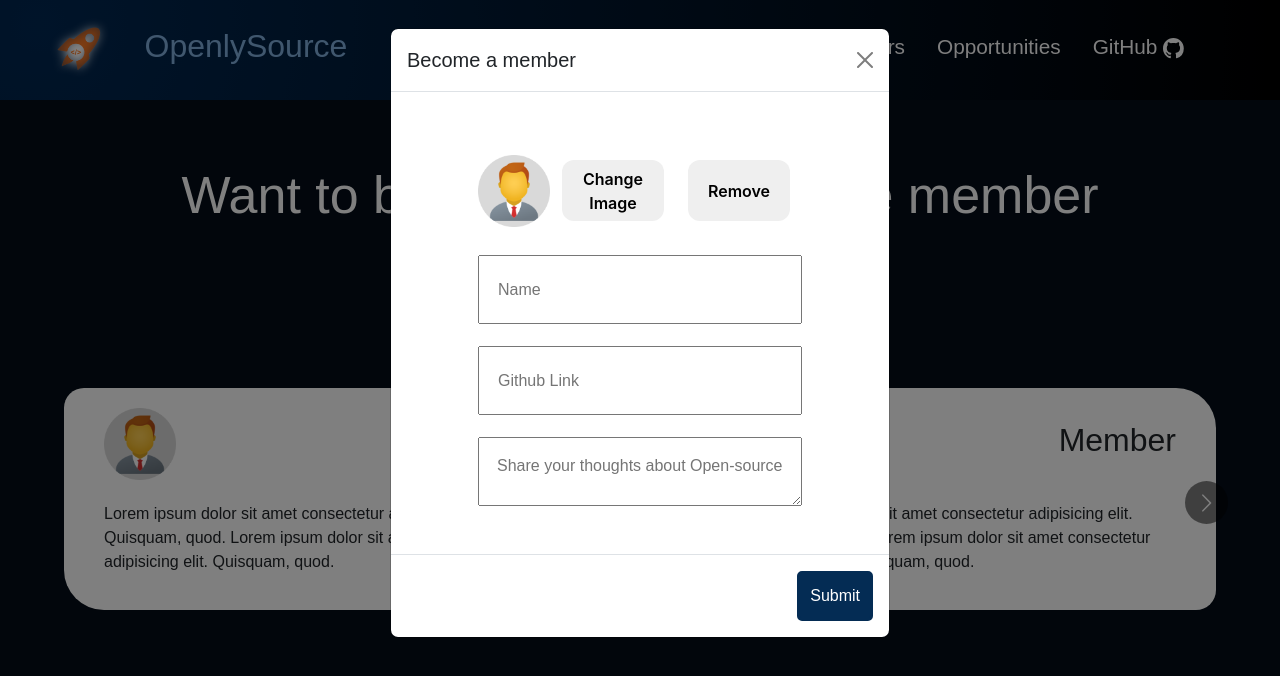
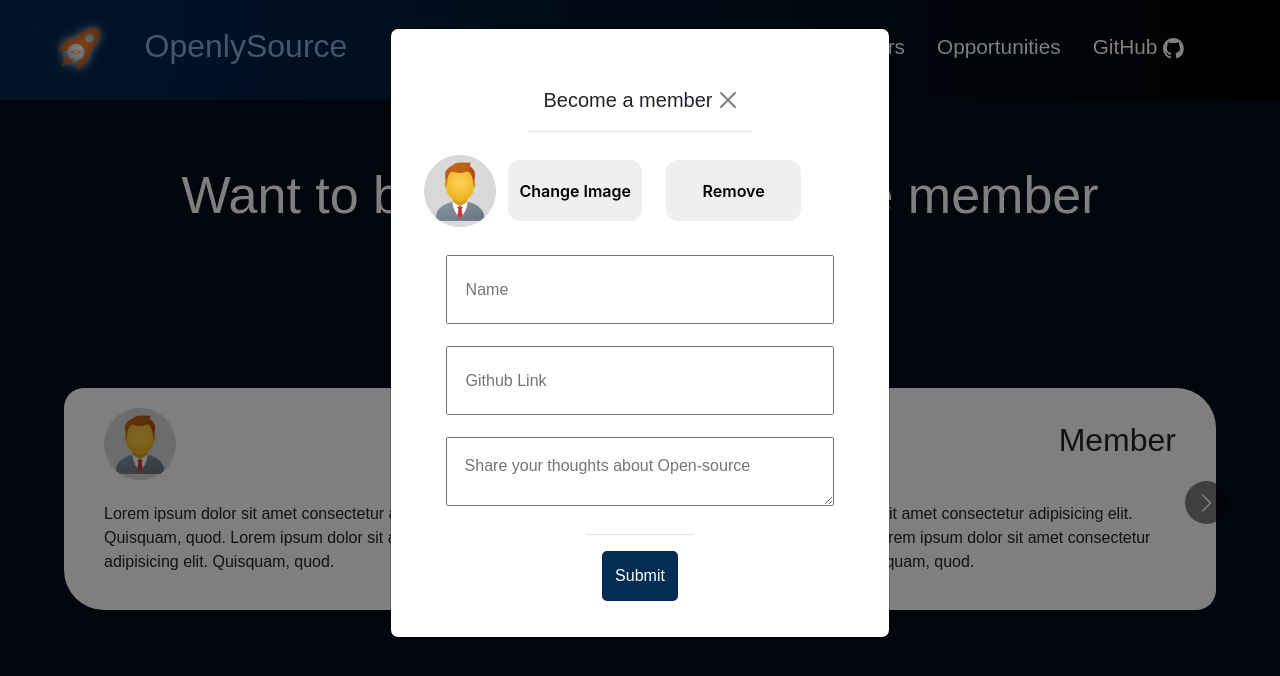
Before and after one commit to hparashar27/OpenlySource, a React (Create React App) app: page /Members in a window 1280 px wide. Both pictures are taken after a click on the button "Join Now". Shown: the top 676 px of the page. Built offline with nearby package versions, Linux system fonts and the light colour scheme; a web font is replaced by a local one.

Commit message:
created state for form data on client side

```diff
--- a/src/Components/Members/Member.js
+++ b/src/Components/Members/Member.js
@@ -1,14 +1,24 @@
 import React, { useState } from "react";
 import { Button, Modal, ModalHeader, ModalBody, ModalFooter } from "reactstrap";
-import gitIcon from "../../assets/images/github.svg";
+// import gitIcon from "../../assets/images/github.svg";
 import profile from "../../assets/images/profile.png";
 import Carousel from "react-multi-carousel";
 import "react-multi-carousel/lib/styles.css";
 import "./Member.css";
 const Member = () => {
+  const [formData, setFormData] = useState({
+    name: '',
+    githubLink: '',
+    thoughts: ''
+  });
   const [modal, setModal] = useState(false);
+  const toggle = () => setModal(!modal);
 
-  const toggle = () => setModal(!modal);
+  const handleSubmit = async (e) => {
+    e.preventDefault()
+    console.log(formData);
+  }
+
   const responsive = {
     superLargeDesktop: {
       breakpoint: { max: 4000, min: 3000 },
@@ -37,9 +47,9 @@ const Member = () => {
       </div>
       <div>
         <Modal isOpen={modal} toggle={toggle}>
+          <form onSubmit={handleSubmit} className="box">
             <ModalHeader toggle={toggle}>Become a member</ModalHeader>
             <ModalBody>
-            <form action="" className="box">
               <div className="header">
                 <img src={profile} className="header__profile" alt="" />
                 <button
@@ -55,26 +65,45 @@ const Member = () => {
                 </button>
               </div>
               <div className="middle">
-                <input className="input" type="text" placeholder="Name" />
+                <input
+                  className="input"
+                  type="text"
+                  placeholder="Name"
+                  value={formData.name}
+                  onChange={(e) => setFormData({
+                    ...formData,
+                    name: e.target.value
+                  })}
+                />
                 <input
                   className="input"
                   type="text"
                   placeholder="Github Link"
+                  value={formData.githubLink}
+                  onChange={(e) => setFormData({
+                    ...formData,
+                    githubLink: e.target.value
+                  })}
                 />
                 <textarea
                   rows="4"
                   cols="50"
                   className="input-textarea"
                   placeholder="Share your thoughts about Open-source"
+                  value={formData.thoughts}
+                  onChange={(e) => setFormData({
+                    ...formData,
+                    thoughts: e.target.value
+                  })}
                 ></textarea>
               </div>
-            </form>
             </ModalBody>
             <ModalFooter>
-            <Button color="primary" onClick={toggle}>
+              <Button color="primary" onClick={toggle} type="submit">
                 Submit
               </Button>
             </ModalFooter>
+          </form>
         </Modal>
       </div>
       <Carousel className="carousal" responsive={responsive}>
```
Also changed, not shown: 1 other file (tests, documents, lock files or other folders). Lines whose indentation alone changed are shown as unchanged.
